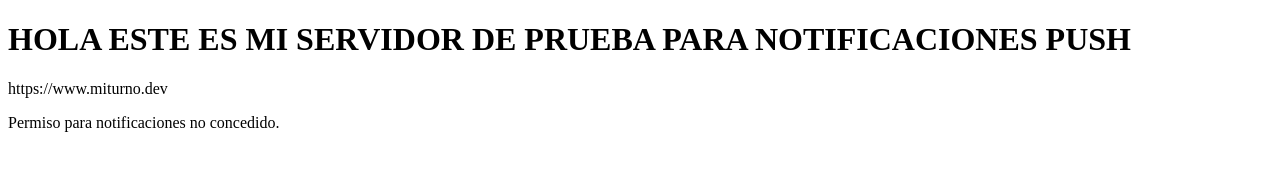
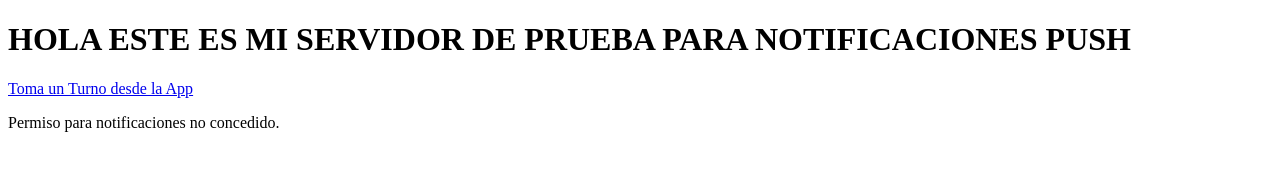
Before and after one commit to NicolasArrietax/web, a plain HTML site: page index.html in a window 1280 px wide. Drawn offline with Linux system fonts and the light colour scheme.

Commit message:
Update index.html

```diff
--- a/index.html
+++ b/index.html
@@ -7,7 +7,8 @@
 </head>
 <body>
     <h1>HOLA ESTE ES MI SERVIDOR DE PRUEBA PARA NOTIFICACIONES PUSH</h1>
-     <a>https://www.miturno.dev</a>
+   <a href="https://www.miturno.dev">Toma un Turno desde la App</a>
+
     <p id="tokenDisplay">Esperando token...</p>
 
     <script type="module">
```
